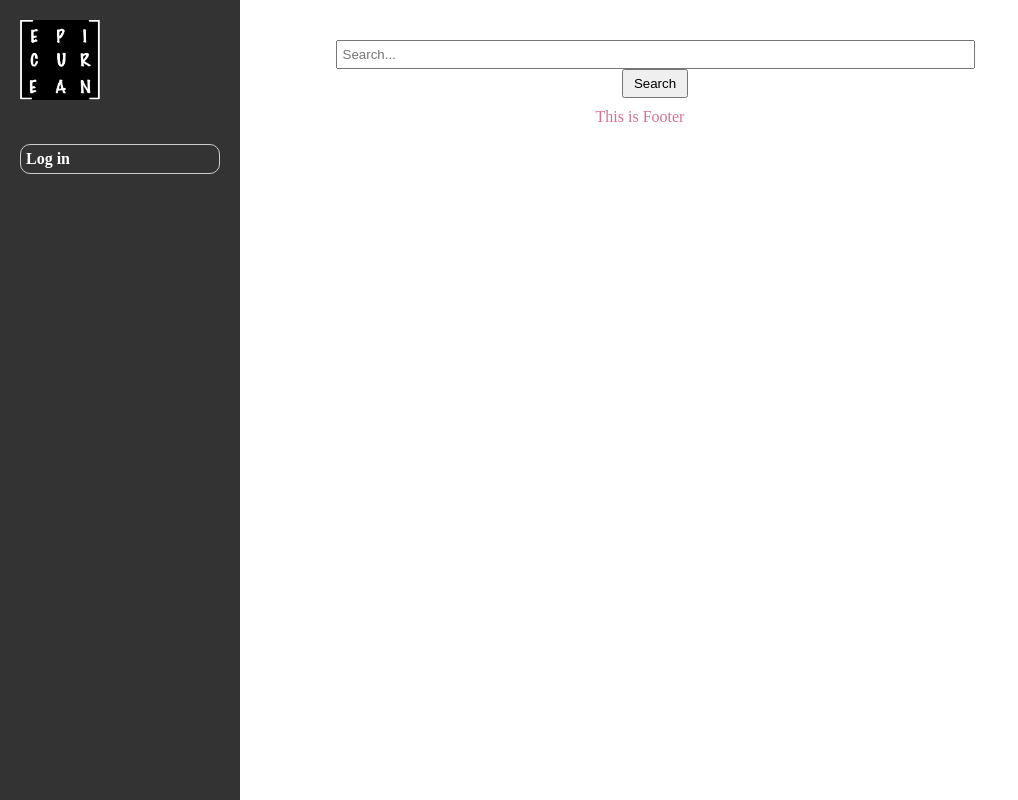
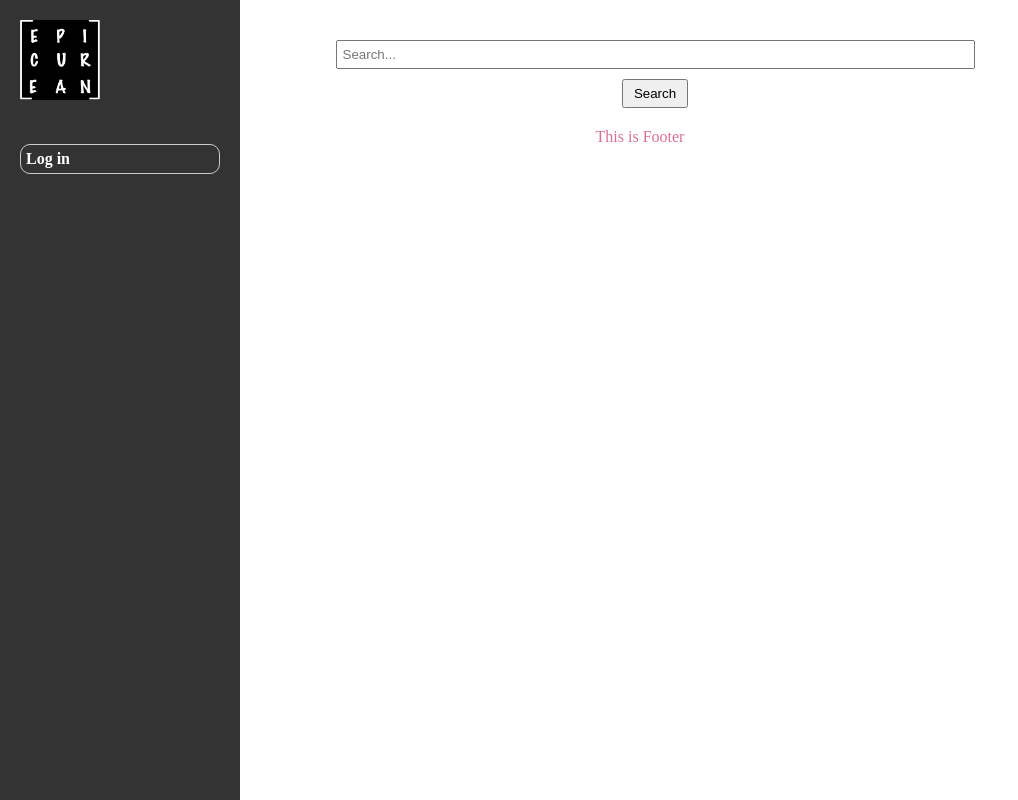
Before and after one commit to Lzyyy12/COMP3019J-Group11, a Flask app: template Recipe Web/apps/templates/index.html in a window 1280 px wide. Shown: the whole page, without its empty margins (0-1018 px from the left). Run offline with Flask 3, Linux system fonts and the light colour scheme; the template is opened without the code that fills it, so the values that code supplies are empty.

Commit message:
Recipe Web/apps/static/css/index.css

```diff
--- a/Recipe Web/apps/static/css/index.css
+++ b/Recipe Web/apps/static/css/index.css
@@ -51,15 +51,15 @@ body {
     width: 50%; /* 设置输入框宽度为80% */
     padding: 5px; /* 添加内边距 */
     margin: 0 auto;
-    display: inline-block;/* 使用auto来水平居中 */
+    /* 使用auto来水平居中 */
     display: block; /* 将输入框显示为块级元素 */
 }
 
 /* 样式为按钮 */
 .search-bar button {
     padding: 5px 10px; /* 添加内边距 */
-    display: inline-block; /* 将按钮显示为块级元素 */
-    vertical-align: middle; /* 使用auto来水平居中，并增加垂直间距 */
+    display: block; /* 将按钮显示为块级元素 */
+    margin: 10px auto; /* 使用auto来水平居中，并增加垂直间距 */
 }
 
 /* Style for the footer */
```
